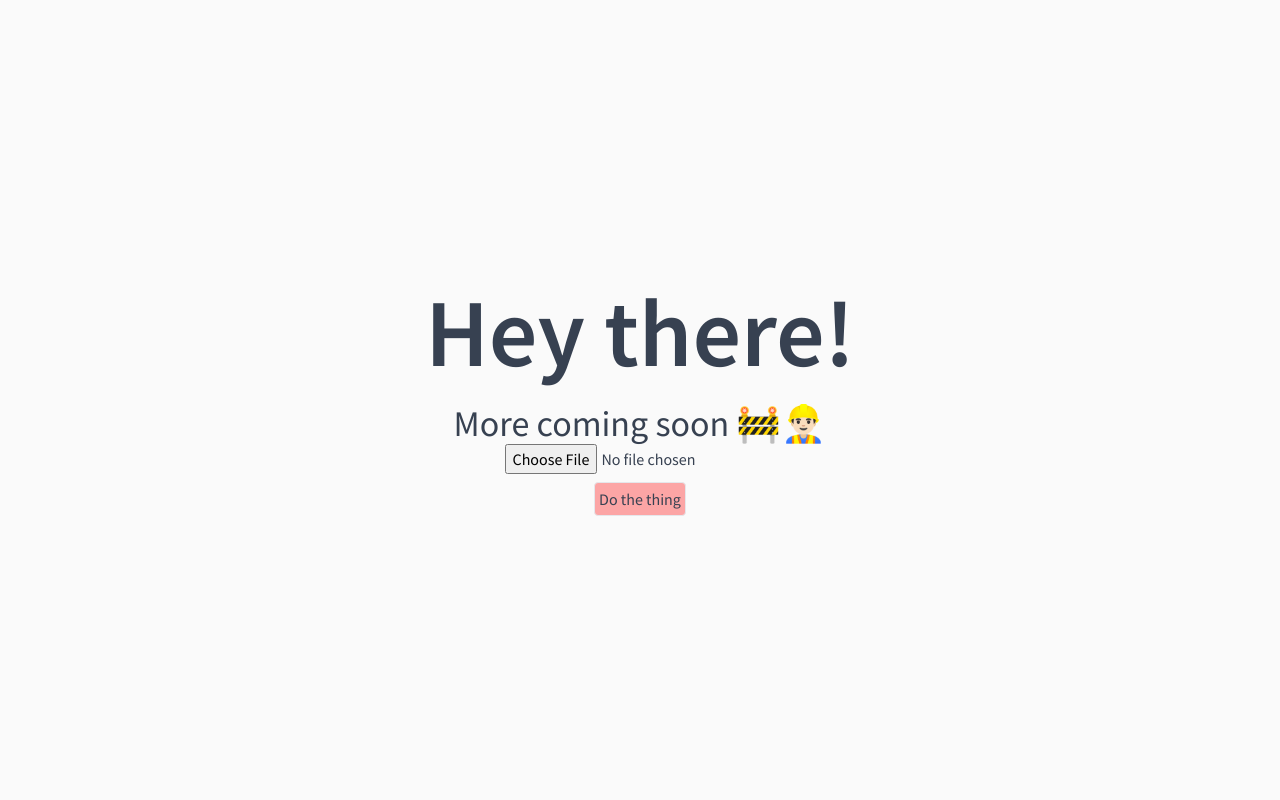
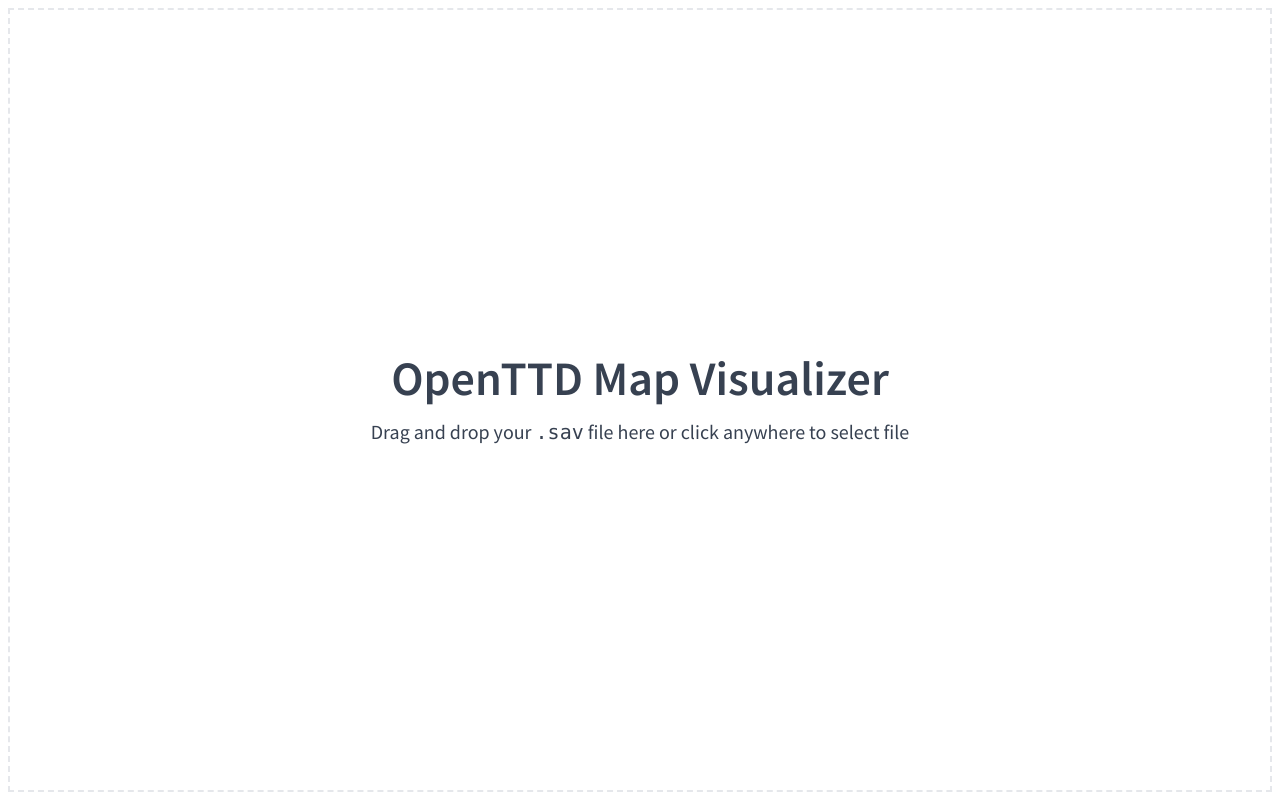
Before and after one commit to AndreasHae/openttd-map, a Next.js app: page / in a window 1280 px wide. Built offline with nearby package versions, Linux system fonts and the light colour scheme.

Commit message:
Add drag and drop file selection

```diff
--- a/app/components/home-page.tsx
+++ b/app/components/home-page.tsx
@@ -7,13 +7,19 @@
 import { FilePicker } from "./file-picker";
 import { TransitGraph } from "./transit-graph";
 import dynamic from "next/dynamic";
+import { useDropzone } from "react-dropzone";
 
 export const HomePage = dynamic(async () => {
   const wasm = await import("../../savegame-reader/pkg");
 
   return () => {
-    const [file, setFile] = useState<File | undefined>();
     const [graph, setGraph] = useState<Graph | undefined>();
+
+    const { getRootProps, getInputProps, isDragActive } = useDropzone({
+      onDropAccepted: async (droppedFiles) => {
+        await loadGraph(droppedFiles[0]);
+      },
+    });
 
     async function loadGraph(file: File): Promise<void> {
       const graph = new Graph({ type: "directed", multi: false, allowSelfLoops: false });
@@ -44,21 +50,24 @@
       setGraph(graph);
     }
     return (
-      <main className="absolute inset-0 p-4 text-center bg-neutral-50 flex flex-col items-center justify-center">
-        <h1 className="text-7xl md:text-8xl font-semibold">Hey there!</h1>
-        <h2 className="text-3xl md:text-4xl mt-6">More coming soon 🚧👷🏻‍♂️</h2>
-        <FilePicker onFileChanged={setFile} />
-        <button
-          className="bg-red-300 p-1 border rounded mt-2"
-          onClick={async () => {
-            if (file) {
-              await loadGraph(file);
+      <main className="w-screen h-screen p-2">
+        {graph ? (
+          <TransitGraph graph={graph} />
+        ) : (
+          <div
+            {...getRootProps()}
+            className={
+              "w-full h-full border-2 border-dashed flex flex-col items-center justify-center gap-4 cursor-pointer" +
+              (isDragActive ? " border-blue-500" : "")
             }
-          }}
-        >
-          Do the thing
-        </button>
-        {graph && <TransitGraph graph={graph} />}
+          >
+            <h1 className="text-5xl font-bold">OpenTTD Map Visualizer</h1>
+            <p className="text-xl">
+              Drag and drop your <code>.sav</code> file here or click anywhere to select file
+            </p>
+            <input {...getInputProps()} />
+          </div>
+        )}
       </main>
     );
   };
--- a/package.json
+++ b/package.json
@@ -19,6 +19,7 @@
     "next": "14.0.4",
     "react": "18.2.0",
     "react-dom": "18.2.0",
+    "react-dropzone": "14.2.3",
     "sigma": "2.4.0"
   },
   "devDependencies": {
@@ -28,6 +29,7 @@
     "autoprefixer": "10.4.16",
     "chokidar-cli": "3.0.0",
     "concurrently": "8.2.2",
+    "daisyui": "4.4.24",
     "eslint": "8.56.0",
     "eslint-config-next": "14.0.4",
     "postcss": "8.4.32",
--- a/tailwind.config.js
+++ b/tailwind.config.js
@@ -9,5 +9,5 @@
     },
     extend: {},
   },
-  plugins: [],
+  plugins: [require("daisyui")],
 };
```
Also changed, not shown: 1 other file (tests, documents, lock files or other folders).
